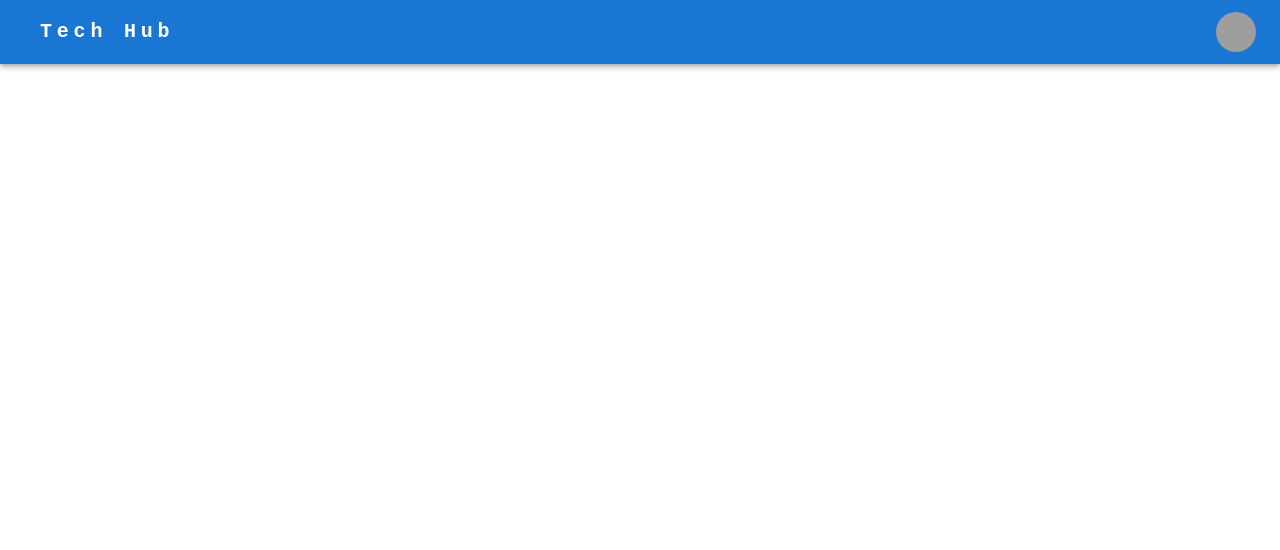
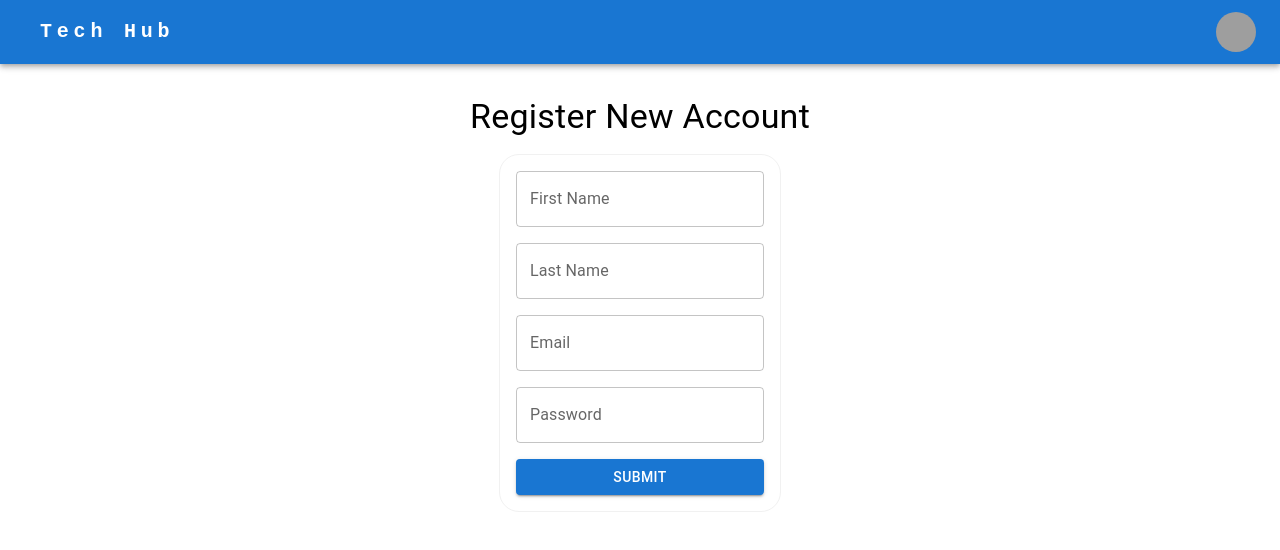
Before and after one commit to Mohamed-F22/E-Commerce_MERN, a React (Vite) app in the folder Frontend/: page /register in a window 1280 px wide. Before the commit this address had no page. Shown: the top 550 px of the page. Built offline with nearby package versions, Linux system fonts and the light colour scheme; grey boxes are pictures that could not be loaded; some icons are missing.

Commit message:
Register Page

```diff
--- a/Frontend/src/App.tsx
+++ b/Frontend/src/App.tsx
@@ -1,6 +1,7 @@
 import { BrowserRouter, Route, Routes } from 'react-router-dom'
 import HomePage from './pages/HomePage'
 import Navbar from './Components/Navbar'
+import RegisterPage from './pages/RegisterPage'
 
 function App() {
   return (
@@ -8,6 +9,7 @@
       <Navbar/>
       <Routes>
         <Route path="/" element={<HomePage/>}/>
+        <Route path="/register" element={<RegisterPage/>}/>
       </Routes>
     </BrowserRouter>
   )
--- /dev/null
+++ b/Frontend/src/pages/RegisterPage.tsx
@@ -0,0 +1,63 @@
+import { Box, Button, Container, TextField, Typography } from "@mui/material";
+import { useRef, useState } from "react";
+
+const RegisterPage = () => {
+  const [error, setError] = useState("")
+  const firstNameRef = useRef<HTMLInputElement>(null)
+  const lastNameRef = useRef<HTMLInputElement>(null)
+  const emailRef = useRef<HTMLInputElement>(null)
+  const passwordRef = useRef<HTMLInputElement>(null)
+
+  const onSubmit = async () => {
+    const firstName = firstNameRef.current?.value
+    const lastName = lastNameRef.current?.value
+    const email = emailRef.current?.value
+    const password = passwordRef.current?.value
+
+    const response = await fetch(`${import.meta.env.VITE_BASE_URL}/user/register`,{
+      method: "POST",
+      headers: {
+        'Content-type': "application/json"
+      },
+      body: JSON.stringify({
+        firstName,
+        lastName,
+        email,
+        password
+      })
+    })
+
+    if (!response.ok) {
+      setError("Unable to register user, please try different credientials!")
+      return;
+    }
+
+    const data = await response.json()
+    console.log(data);
+  }
+  return (
+    <Container>
+      <Box
+        sx={{
+          display: "flex",
+          flexDirection: "column",
+          justifyContent: "center",
+          alignItems: "center",
+          mt: 4,
+        }}
+      >
+        <Typography variant="h4">Register New Account</Typography>
+        <Box sx={{display: "flex", flexDirection: "column", gap: 2, mt: 2, border: 1, borderColor: "#f1f1f1", borderRadius: 5, p: 2, }}>
+          <TextField inputRef={firstNameRef} label="First Name" name="firstName"/>
+          <TextField inputRef={lastNameRef} label="Last Name" name="lastName"/>
+          <TextField inputRef={emailRef} label="Email" name="email"/>
+          <TextField inputRef={passwordRef} type="password" label="Password" name="password"/>
+          <Button onClick={onSubmit} variant="contained">Submit</Button>
+          {error && <Typography sx={{color: "red"}}>{error}</Typography>}
+        </Box>
+      </Box>
+    </Container>
+  );
+};
+
+export default RegisterPage;
```
Also changed, not shown: Frontend/src/pages/HomePage.tsx (+25 -21 lines), 1 other file (tests, documents, lock files or other folders).
